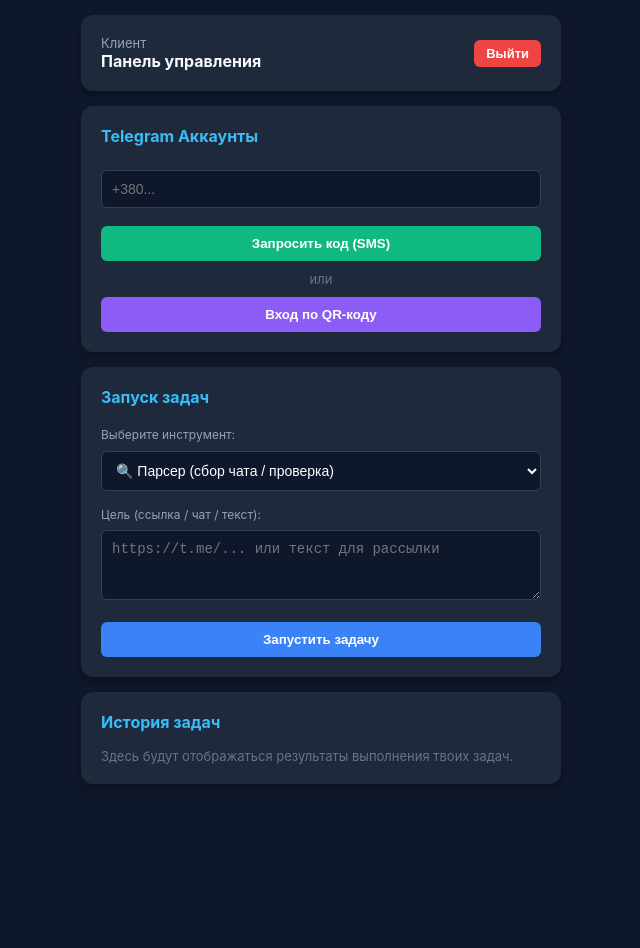
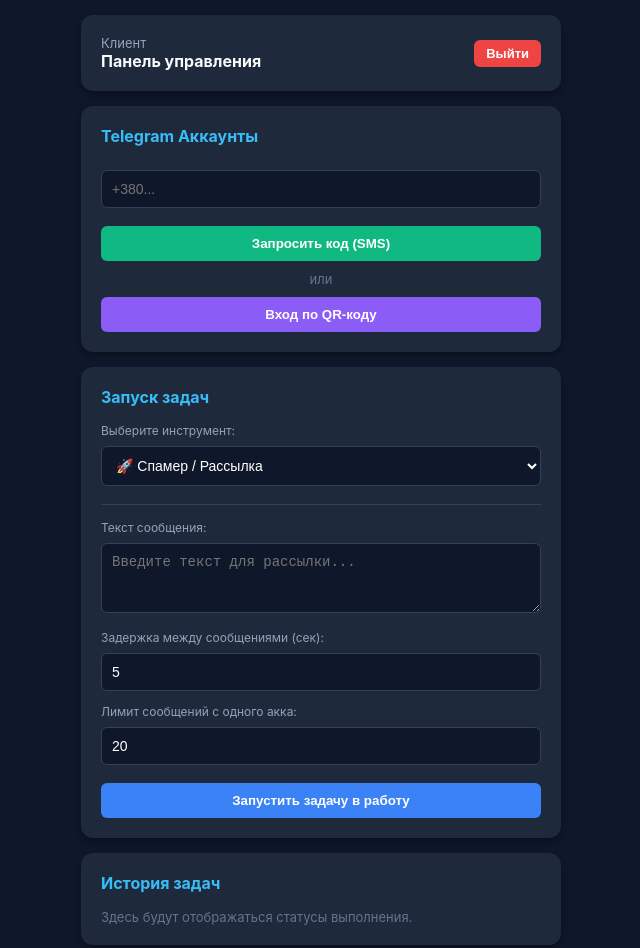
Before and after one commit to blackjentelmen-coder/telegram-crm, a plain HTML site: page index.html in a window 1280 px wide. Shown: the whole page, without its empty margins (319-959 px from the left). Before the commit the page ends 814 px from the top, so only its background shows below. Drawn offline with Linux system fonts and the light colour scheme.

Commit message:
index.html

```diff
--- a/index.html
+++ b/index.html
@@ -14,12 +14,22 @@
         .btn-success { background: #10b981; color: white; border: none; padding: 10px; width: 100%; border-radius: 6px; cursor: pointer; font-weight: bold; margin-top: 10px; }
         input, select, textarea { width: 100%; padding: 10px; margin: 8px 0; background: #0f172a; border: 1px solid #334155; color: white; border-radius: 6px; box-sizing: border-box; font-size: 14px; }
         h3 { margin-top: 0; font-size: 16px; color: #38bdf8; }
-        .account-item { background: #0f172a; padding: 10px; border-radius: 6px; margin-bottom: 8px; display: flex; justify-content: space-between; align-items: center; font-size: 14px; }
+        .tool-settings { display: none; margin-top: 10px; border-top: 1px solid #334155; padding-top: 10px; }
+        .active-tool { display: block; }
+        label { font-size: 12px; color: #94a3b8; display: block; margin-top: 5px; }
     </style>
+    <script>
+        function switchTool() {
+            var selected = document.getElementById("task_type").value;
+            document.getElementById("settings-spammer").style.display = (selected === "spammer") ? "block" : "none";
+            document.getElementById("settings-inviter").style.display = (selected === "inviter") ? "block" : "none";
+            document.getElementById("settings-parser").style.display = (selected === "parser") ? "block" : "none";
+        }
+    </script>
 </head>
 <body>
     <div class="container">
-        <!-- Шапка с инфо о клиенте -->
+        <!-- Шапка -->
         <div class="card header">
             <div>
                 <div style="font-size: 13px; color: #94a3b8;">Клиент</div>
@@ -28,7 +38,7 @@
             <a href="/logout-client" style="text-decoration: none;"><button class="btn-danger">Выйти</button></a>
         </div>
 
-        <!-- Управление аккаунтами -->
+        <!-- Аккаунты -->
         <div class="card">
             <h3>Telegram Аккаунты</h3>
             <form action="/cabinet/add-account" method="POST">
@@ -39,28 +49,58 @@
             <a href="/cabinet/start-qr"><button class="btn-primary" style="background: #8b5cf6; margin-top:0;">Вход по QR-коду</button></a>
         </div>
 
-        <!-- Панель задач (Инвайтер, Спамер, Парсер) -->
+        <!-- Панель задач с переключением настроек -->
         <div class="card">
             <h3>Запуск задач</h3>
             <form action="/cabinet/run-task" method="POST">
-                <label style="font-size: 12px; color: #94a3b8;">Выберите инструмент:</label>
-                <select name="task_type">
-                    <option value="Парсер">🔍 Парсер (сбор чата / проверка)</option>
-                    <option value="Инвайтер">👥 Инвайтер (добавление в чат)</option>
-                    <option value="Спамер / Рассылка">🚀 Спамер / Рассылка (отправка сообщений)</option>
+                <label>Выберите инструмент:</label>
+                <select name="task_type" id="task_type" onchange="switchTool()">
+                    <option value="spammer">🚀 Спамер / Рассылка</option>
+                    <option value="inviter">👥 Инвайтер (добавление)</option>
+                    <option value="parser">🔍 Парсер (сбор базы)</option>
                 </select>
 
-                <label style="font-size: 12px; color: #94a3b8; margin-top: 8px; display: block;">Цель (ссылка / чат / текст):</label>
-                <textarea name="target_link" rows="3" placeholder="https://t.me/... или текст для рассылки" required></textarea>
+                <!-- Настройки для Спамера -->
+                <div id="settings-spammer" class="tool-settings active-tool">
+                    <label>Текст сообщения:</label>
+                    <textarea name="spam_text" rows="3" placeholder="Введите текст для рассылки..."></textarea>
+                    <label>Задержка между сообщениями (сек):</label>
+                    <input type="number" name="spam_delay" value="5" min="1">
+                    <label>Лимит сообщений с одного акка:</label>
+                    <input type="number" name="spam_limit" value="20" min="1">
+                </div>
 
-                <button type="submit" class="btn-primary">Запустить задачу</button>
+                <!-- Настройки для Инвайтера -->
+                <div id="settings-inviter" class="tool-settings" style="display:none;">
+                    <label>Ссылка на чат-донор (откуда брать людей):</label>
+                    <input type="text" name="inviter_source" placeholder="https://t.me/donor_chat">
+                    <label>Ссылка на ваш целевой чат:</label>
+                    <input type="text" name="inviter_target" placeholder="https://t.me/your_chat">
+                    <label>Количество инвайтов за раз:</label>
+                    <input type="number" name="inviter_limit" value="10" min="1">
+                    <label>Задержка (сек):</label>
+                    <input type="number" name="inviter_delay" value="10" min="1">
+                </div>
+
+                <!-- Настройки для Парсера -->
+                <div id="settings-parser" class="tool-settings" style="display:none;">
+                    <label>Ссылка на чат для парсинга:</label>
+                    <input type="text" name="parser_target" placeholder="https://t.me/target_chat">
+                    <label>Что собирать:</label>
+                    <select name="parser_mode">
+                        <option value="members">Участников чата</option>
+                        <option value="messages">Сообщения / активных юзеров</option>
+                    </select>
+                </div>
+
+                <button type="submit" class="btn-primary">Запустить задачу в работу</button>
             </form>
         </div>
 
-        <!-- История / Результаты -->
+        <!-- История -->
         <div class="card">
             <h3>История задач</h3>
-            <p style="color: #64748b; font-size: 13px; margin: 0;">Здесь будут отображаться результаты выполнения твоих задач.</p>
+            <p style="color: #64748b; font-size: 13px; margin: 0;">Здесь будут отображаться статусы выполнения.</p>
         </div>
     </div>
 </body>
```
